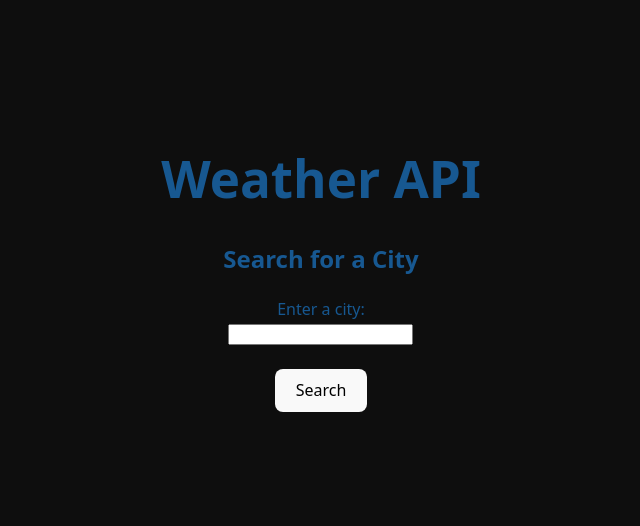
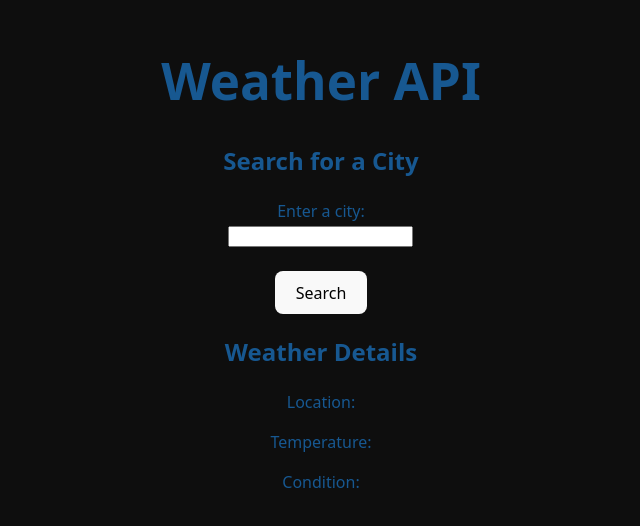
Before and after one commit to annamiriams/fetching-data-in-react-notes, a React (Vite) app: page / in a window 1280 px wide. Shown: the part 136-662 px from the top of the page, without its empty margins (319-959 px from the left). Built offline with nearby package versions, Linux system fonts and the light colour scheme.

Commit message:
updated UI to reflect searched weather data

```diff
--- a/src/App.jsx
+++ b/src/App.jsx
@@ -4,6 +4,7 @@ import './App.css';
 // This syntax imports everything (*) exported from the weatherService.js module and groups them inside a weatherService object. Whenever we require a specific service function, we can access it through dot notation on the weatherService object.
 import * as weatherService from './services/weatherService';
 import WeatherSearch from './components/WeatherSearch/WeatherSearch.jsx'
+import WeatherDetails from './components/WeatherDetails/WeatherDetails.jsx'
 import { useState } from 'react';
 
 // Here, we call upon fetchData() with an onClick event handler and log the data returned from weatherService.show('New York') to the console.
@@ -33,6 +34,7 @@ const App = () => {
             <h1>Weather API</h1>
             {/* <button onClick={fetchData}>Fetch Weather Data</button> */}
             <WeatherSearch fetchData={fetchData}/>
+            <WeatherDetails weather={weather}/>
         </main>
     );
 };
--- /dev/null
+++ b/src/components/WeatherDetails/WeatherDetails.jsx
@@ -0,0 +1,15 @@
+// src/components/WeatherDetails/WeatherDetails.jsx
+
+const WeatherDetails = (props) => {
+    console.log('WeatherDetails props: ', props);
+    return (
+        <section>
+            <h2>Weather Details</h2>
+            <p>Location: {props.weather.location}</p>
+            <p>Temperature: {props.weather.temperature}</p>
+            <p>Condition: {props.weather.condition}</p>
+        </section>
+    );
+};
+
+export default WeatherDetails;
```
